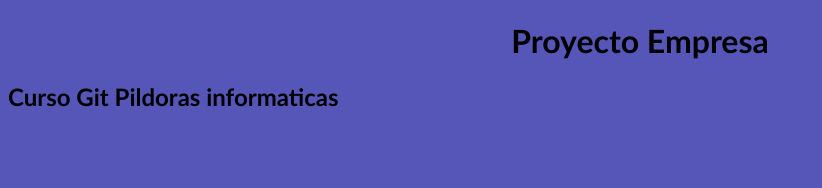
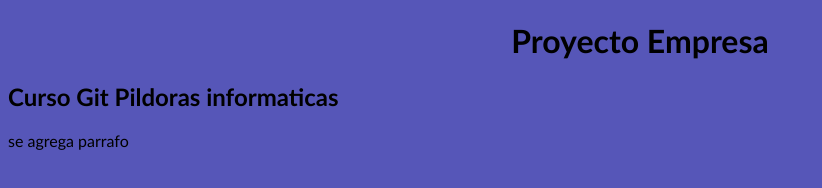
Before and after one commit to Smithricardo50/CursoGit, a plain HTML site: page index.html in a window 1280 px wide. Shown: the whole page, without its empty margins (0-822 px from the left). Drawn offline with Linux system fonts and the light colour scheme.

Commit message:
Update index.html

```diff
--- a/index.html
+++ b/index.html
@@ -10,6 +10,7 @@
 <body>
     <h1><center>Proyecto Empresa</center> </h1>
     <h2>Curso Git Pildoras informaticas</h2>
+    <p>se agrega parrafo </p>
 
 </body>
 </html>
```
